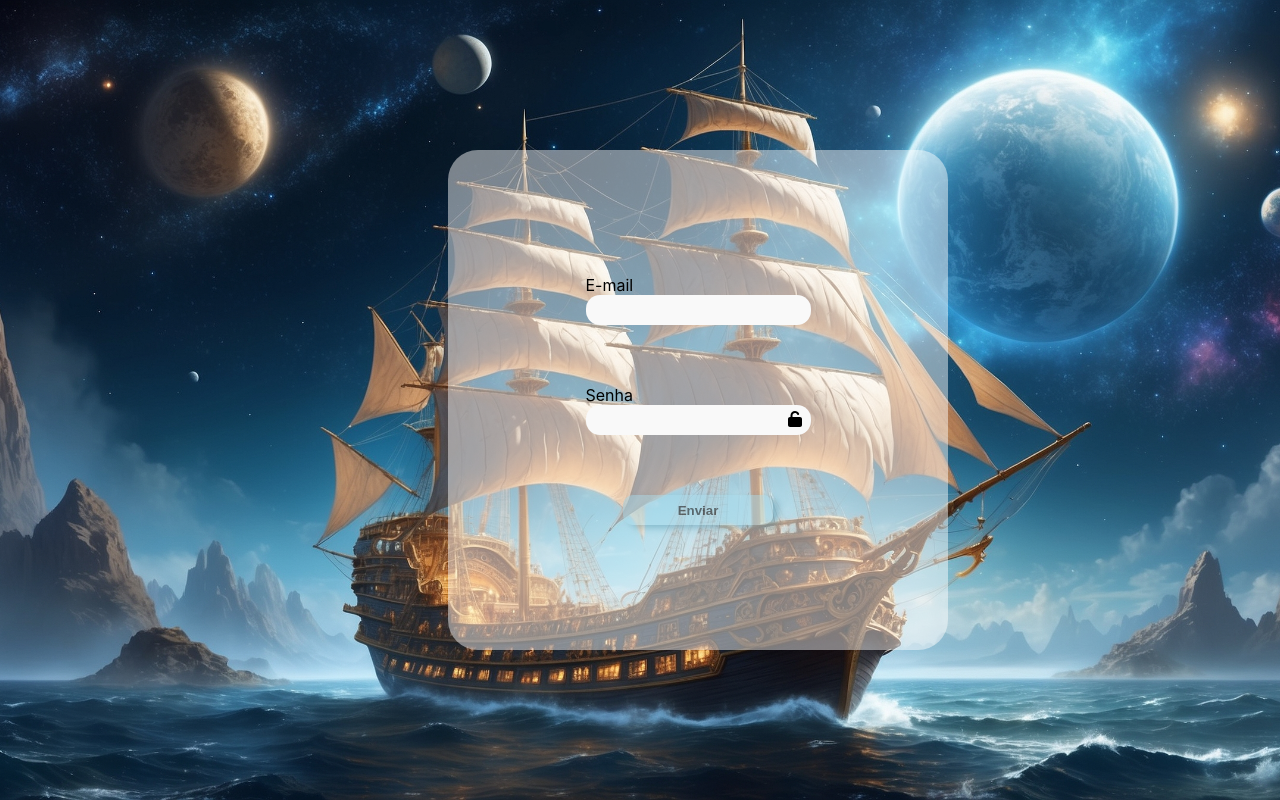
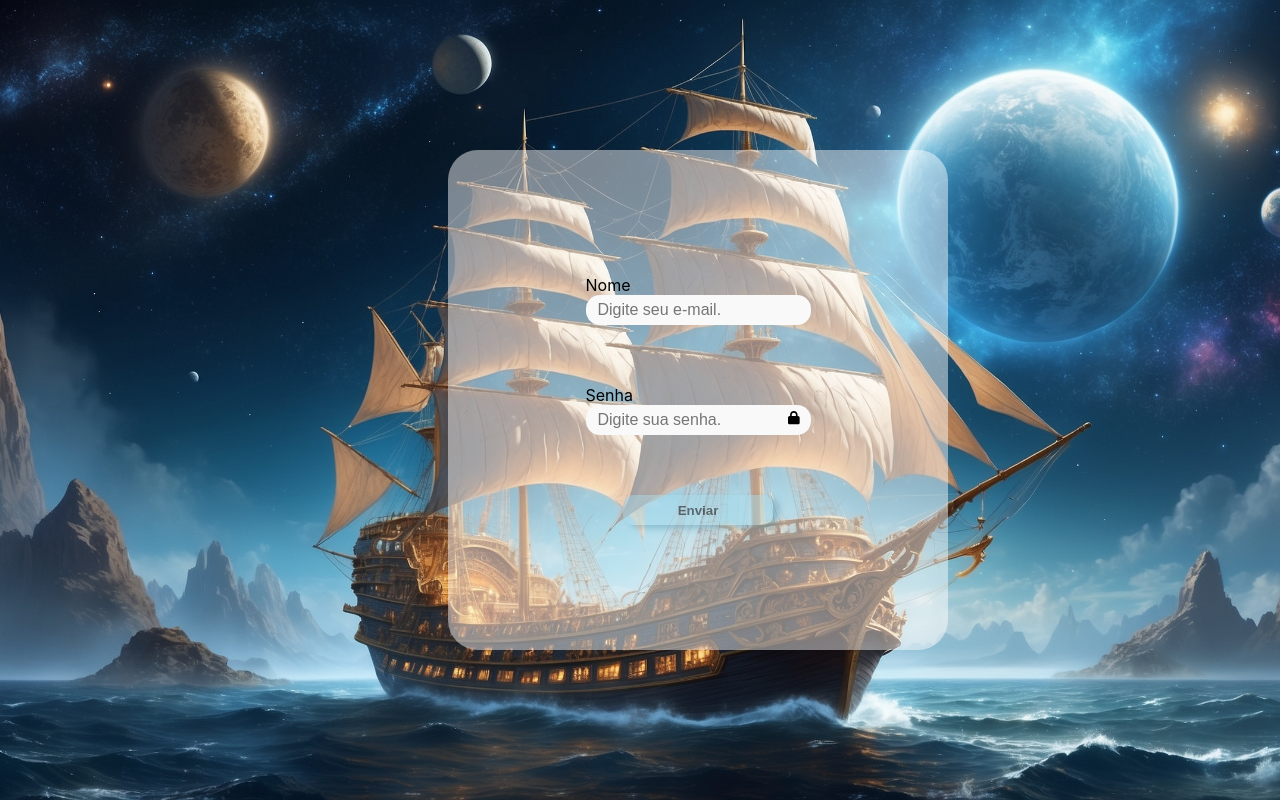
Before and after one commit to Danielvicente10/PontoFront, a React (Create React App) app: page / in a window 1280 px wide. Built offline with nearby package versions, Linux system fonts and the light colour scheme.

Commit message:
Comunicação do front com o backend

```diff
--- /dev/null
+++ b/src/Componentes/Buttons/buttons.tsx
@@ -0,0 +1,18 @@
+import React from 'react';
+import './style.css';
+
+interface ButtonEnviarProps {
+    onClick: () => void;
+    disabled: boolean;
+    className: string;
+}
+
+const ButtonEnviar: React.FC<ButtonEnviarProps> = ({ onClick, disabled, className }) => {
+    return (
+        <button className={className} onClick={onClick} disabled={disabled}>
+            Enviar
+        </button>
+    );
+}
+
+export { ButtonEnviar };
--- /dev/null
+++ b/src/Componentes/Buttons/style.css
@@ -0,0 +1,27 @@
+.button {
+    border: none;
+    border-radius: 10px;
+    width: 150px;
+    height: 30px;
+    color: #000;
+    font-weight: 600;
+    font-family: sans-serif;
+    background-color: #a7dbede8;
+    box-shadow: 6px 3px 6px #40859fc4;
+}
+
+.button:hover {
+    cursor: pointer;
+    background-color: #bff5d6b3;
+    box-shadow: 6px 3px 6px #7ac9add9;
+}
+
+.button.disabled {
+    pointer-events: none;
+    opacity: 0.5;
+}
+
+.button.enabled {
+    pointer-events: all;
+    opacity: 1;
+}
--- a/src/Componentes/Input.tsx
+++ /dev/null
@@ -1,34 +0,0 @@
-import React from 'react';
-import './style.css';
-import { FontAwesomeIcon } from '@fortawesome/react-fontawesome';
-import { faUnlock, faEnvelope } from '@fortawesome/free-solid-svg-icons';
-
-interface InputProps {
-    title: string;
-    value: string;
-    onChange: (e: React.ChangeEvent<HTMLInputElement>) => void;
-}
-
-const Input: React.FC<InputProps> = ({ title, value, onChange }) => {
-    return (
-        <div>
-            <label className='input-title'>{title}</label>
-            <input type="email" className='containerIndex' value={value} onChange={onChange} />
-            {/* <FontAwesomeIcon icon={faEnvelope} className='icon-email' /> */}
-        </div>
-    );
-}
-
-const InputPassword: React.FC<InputProps> = ({ title, value, onChange }) => {
-    return (
-        <div>
-            <label className='input-title'>{title}</label>
-            <div className='password-container'>
-                <input type="password" className='containerIndex' value={value} onChange={onChange} />
-                <FontAwesomeIcon icon={faUnlock} className='password-icon' />
-            </div>
-        </div>
-    );
-}
-
-export { Input, InputPassword };
--- /dev/null
+++ b/src/Componentes/Inputs/Input.tsx
@@ -0,0 +1,41 @@
+import React, { useState } from 'react';
+import './style.css';
+import { FontAwesomeIcon } from '@fortawesome/react-fontawesome';
+import { faUnlock, faLock } from '@fortawesome/free-solid-svg-icons';
+
+interface InputProps {
+    title: string;
+    value: string;
+    onChange: (e: React.ChangeEvent<HTMLInputElement>) => void;
+}
+
+const Input: React.FC<InputProps> = ({ title, value, onChange }) => {
+    return (
+        <div>
+            <label className='input-title'>{title}</label>
+            <input type="email" className='containerIndex' value={value} onChange={onChange} placeholder='Digite seu e-mail.'/>
+        </div>
+    );
+}
+
+const InputPassword: React.FC<InputProps> = ({ title, value, onChange }) => {
+    const [isShow, setIsShow] = useState(false);
+    const handlerPassword = () => setIsShow(!isShow);
+
+    return (
+
+        <div>
+            <label className='input-title'>{title}</label>
+            <div className='password-container'>
+                <input type={isShow? "text" : "password"} className='containerIndex' value={value} onChange={onChange} placeholder='Digite sua senha.'/>
+                <button onClick={handlerPassword} type='button' style={{border: "none"}}>
+                    {isShow && <FontAwesomeIcon icon={faUnlock} className='password-icon' />}
+                    {!isShow && <FontAwesomeIcon icon={faLock} className='password-icon' />}
+                </button>
+
+            </div>
+        </div>
+    );
+}
+
+export { Input, InputPassword };
--- a/src/Pages/Login/index.tsx
+++ b/src/Pages/Login/index.tsx
@@ -1,30 +1,53 @@
 import React, { useState, useEffect } from 'react';
 import './style.css';
-import { Input, InputPassword } from '../../Componentes/Input';
+import { Input, InputPassword } from '../../Componentes/Inputs/Input';
+import { ButtonEnviar } from '../../Componentes/Buttons/buttons';
 
 const Login: React.FC = () => {
-    const [email, setEmail] = useState('');
+    const [name, setName] = useState('');
     const [password, setPassword] = useState('');
     const [isButtonEnabled, setIsButtonEnabled] = useState(false);
 
     useEffect(() => {
-        setIsButtonEnabled(email.trim() !== '' && password.trim() !== '');
-    }, [email, password]);
+        setIsButtonEnabled(name.trim() !== '' && password.trim() !== '');
+    }, [name, password]);
+
+    const handleLogin = async () => {
+        const requestBody = { name, password };
+
+        try {
+            const response = await fetch('http://localhost:3030/user/insertUsers', {
+                method: 'POST',
+                headers: {
+                    'Content-Type': 'application/json'
+                },
+                body: JSON.stringify(requestBody)
+            });
+
+            if (!response.ok) {
+                throw new Error(`HTTP error! status: ${response.status}`);
+            }
+
+            const data = await response.json();
+            console.log(data);
+        } catch (error) {
+            console.error('An error occurred:', error);
+        }
+    };
 
     return (
         <div className='login-container'>
             <div className='input-container'>
-                <Input title="E-mail" value={email} onChange={(e) => setEmail(e.target.value)} />
+                <Input title="Nome" value={name} onChange={(e) => setName(e.target.value)} />
                 <InputPassword title="Senha" value={password} onChange={(e) => setPassword(e.target.value)} />
-                <button
+                <ButtonEnviar
                     className={`button ${isButtonEnabled ? 'enabled' : 'disabled'}`}
                     disabled={!isButtonEnabled}
-                >
-                    Enviar
-                </button>
+                    onClick={handleLogin}
+                />
             </div>
         </div>
     );
-}
+};
 
 export default Login;
--- a/src/Pages/Login/style.css
+++ b/src/Pages/Login/style.css
@@ -21,31 +21,3 @@
     border-radius: 30px;
     gap: 60px;
 }
-
-.button {
-    border: none;
-    border-radius: 10px;
-    width: 150px;
-    height: 30px;
-    color: #000;
-    font-weight: 600;
-    font-family: sans-serif;
-    background-color: #a7dbede8;
-    box-shadow: 6px 3px 6px #40859fc4;
-}
-
-.button:hover {
-    cursor: pointer;
-    background-color: #bff5d6b3;
-    box-shadow: 6px 3px 6px #7ac9add9;
-}
-
-.button.disabled {
-    pointer-events: none;
-    opacity: 0.5;
-}
-
-.button.enabled {
-    pointer-events: all;
-    opacity: 1;
-}
```
Also changed, not shown: src/Componentes/Inputs/style.css (renamed from src/Componentes/style.css).
